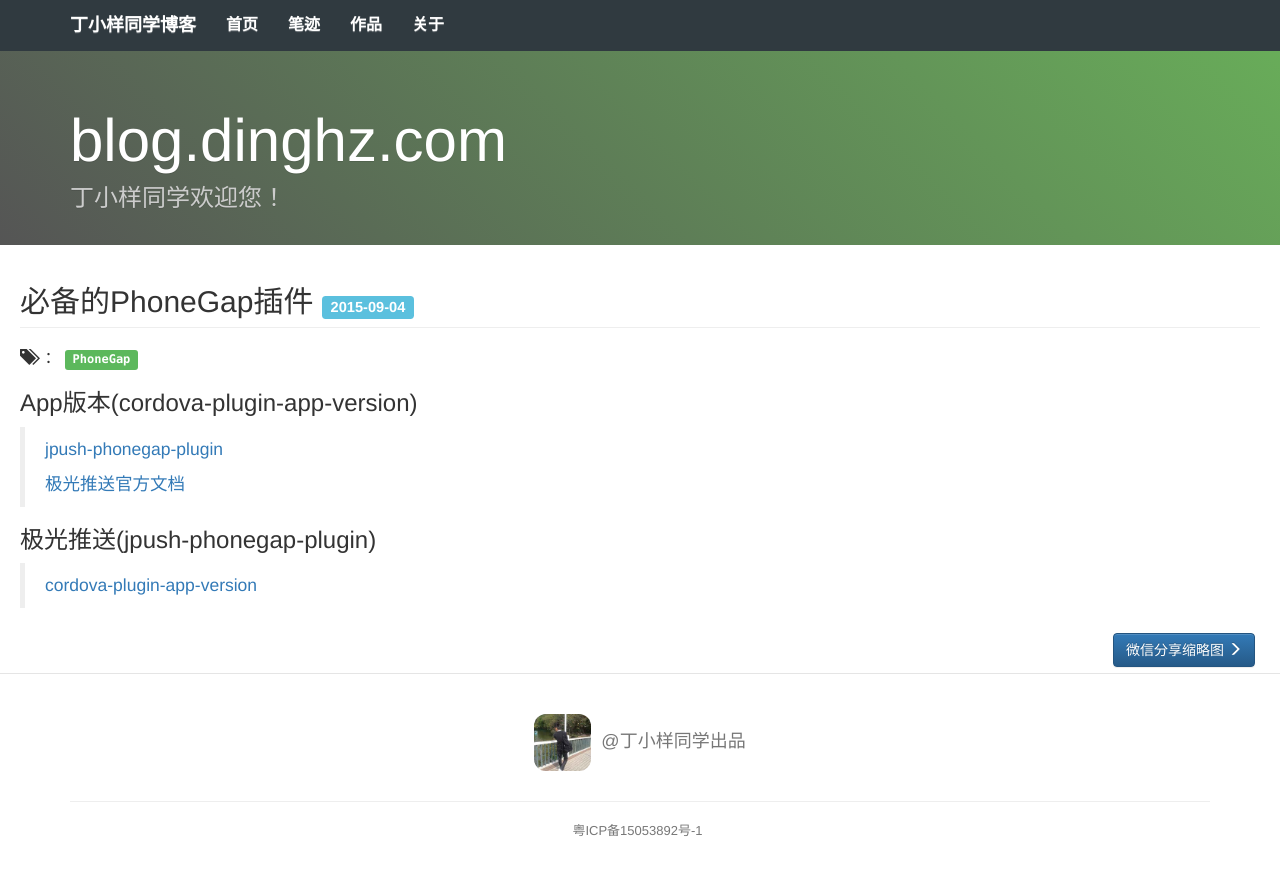
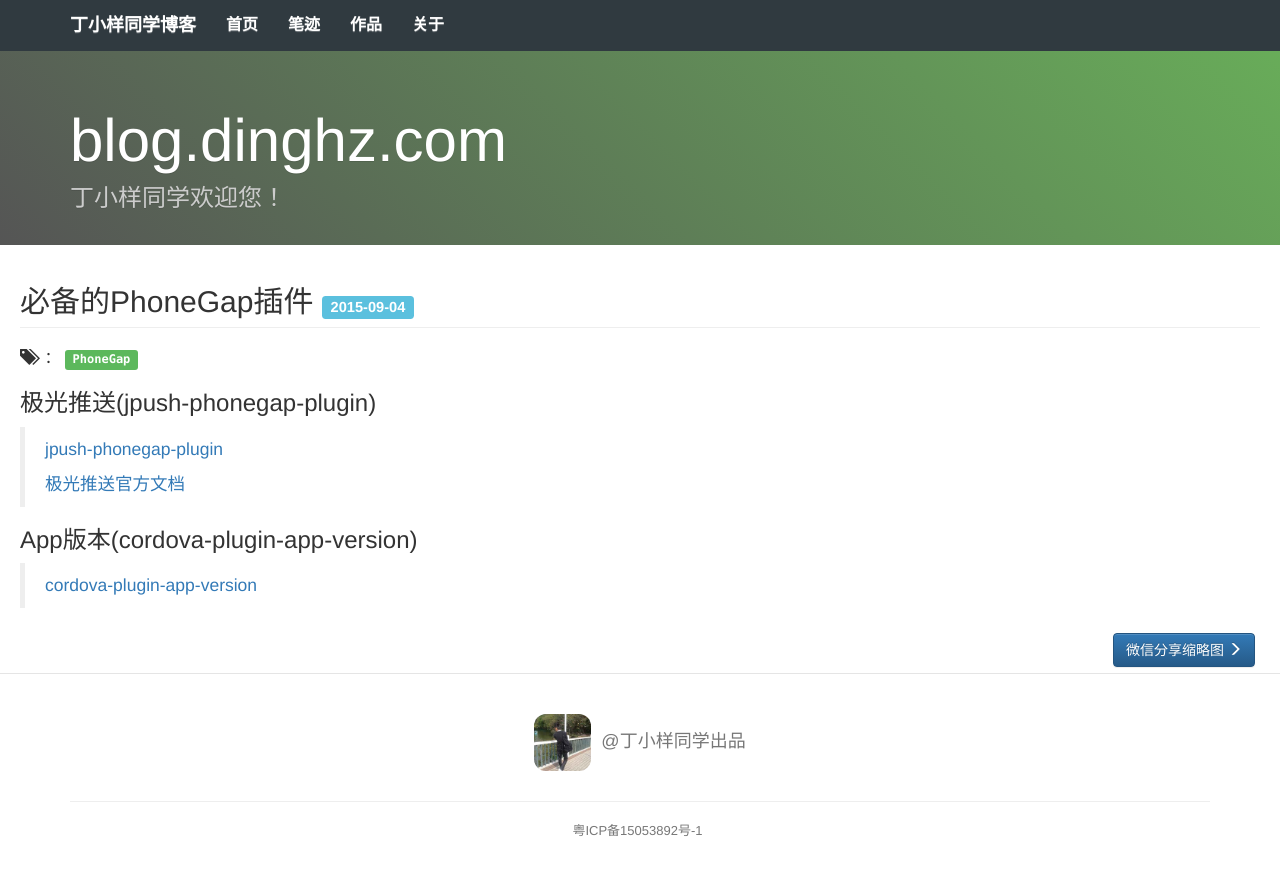
Before and after one commit to chihuan/craneding.github.io, a Jekyll site: the page built from _posts/blogs/2015-09-04-phonegapplugin.md, in a window 1280 px wide. Shown: the top 875 px of the page. Built offline with Jekyll 4.4.1, drawn with Linux system fonts in a browser that asks for light colours; nearby versions of some CDN libraries; Markdown is read by kramdown in place of the engine named in the settings; comment, search, counter and statistics services are not loaded.

Commit message:
修改文章内容错误

```diff
--- a/_posts/blogs/2015-09-04-phonegapplugin.md
+++ b/_posts/blogs/2015-09-04-phonegapplugin.md
@@ -6,13 +6,13 @@ tags:         [phonegap]
 description:  给大家推荐几款优秀的PhoneGap插件。
 ---
 
-### App版本(cordova-plugin-app-version)
+### 极光推送(jpush-phonegap-plugin)
 
 > [jpush-phonegap-plugin](https://github.com/jpush/jpush-phonegap-plugin)
 >
 > [极光推送官方文档](http://docs.jpush.cn/)
 
 
-### 极光推送(jpush-phonegap-plugin)
+### App版本(cordova-plugin-app-version)
 
 > [cordova-plugin-app-version](https://github.com/whiteoctober/cordova-plugin-app-version)
```
Also changed, not shown: 3 other files.
